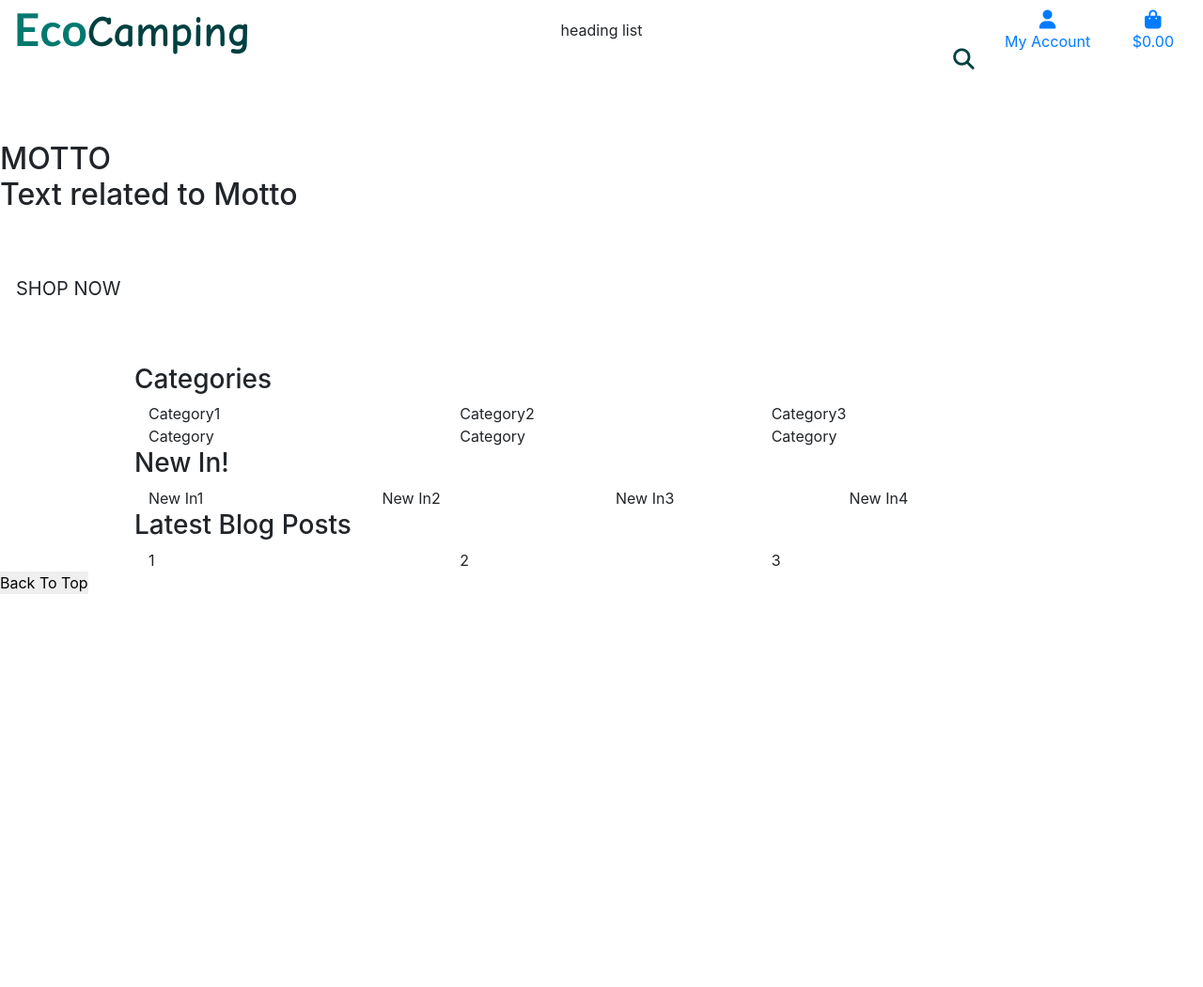
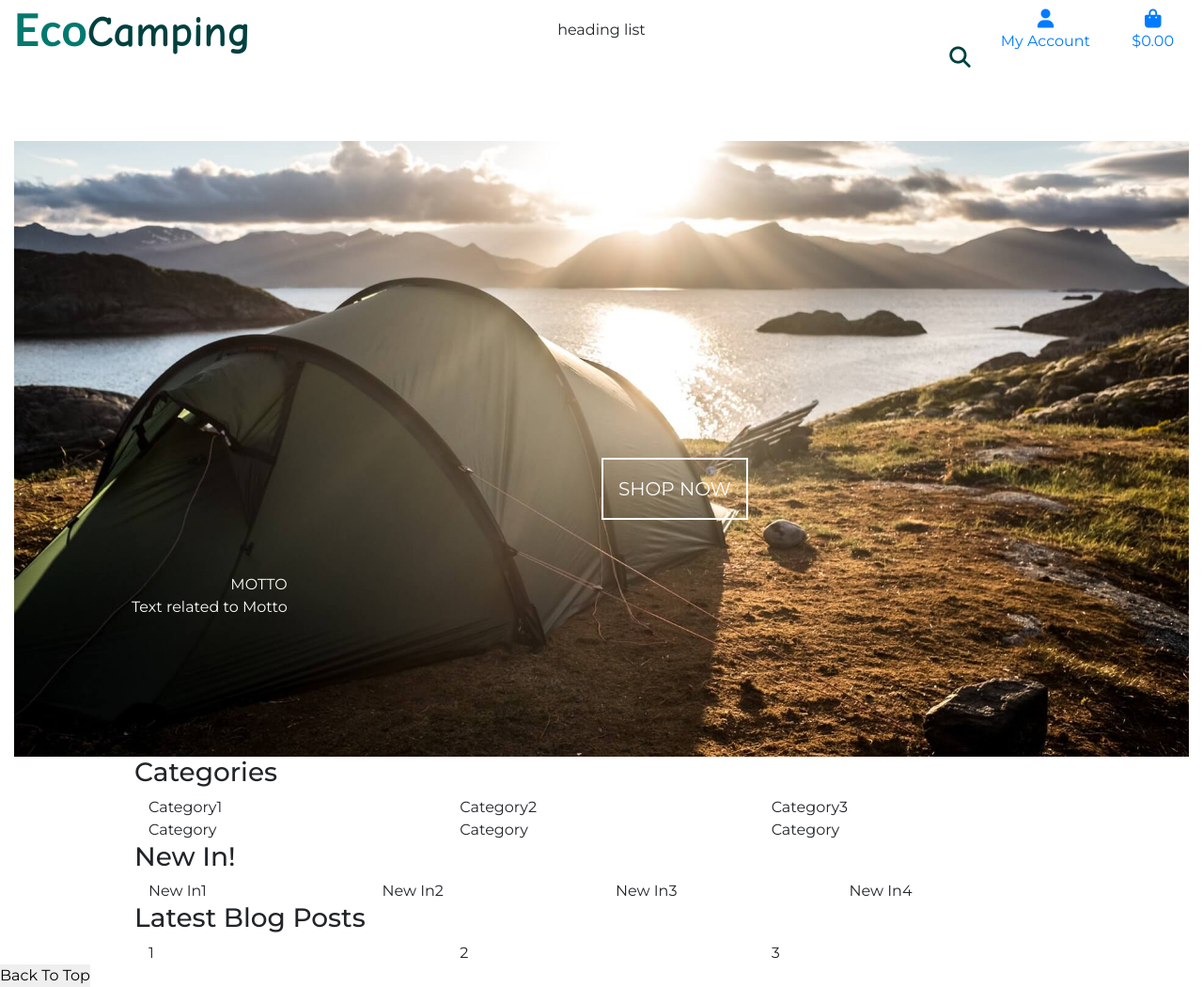
Before and after one commit to Madeline8/eco_camping, a Django app: page / in a window 1280 px wide. Shown: the whole page at 94% size. Before the commit the page ends 632 px from the top, so only its background shows below. Run offline with Django 3.2, Linux system fonts and the light colour scheme; some libraries are stand-ins or nearby versions; some web fonts are replaced.

Commit message:
Fixed homepage background img. Adjusted positioning.

```diff
--- a/home/templates/home/index.html
+++ b/home/templates/home/index.html
@@ -10,16 +10,17 @@
 {% endblock %}
 
 {% block content %}
-<div class="banner-img">
-    <div class="row">
-        <div class="col-7 col-md-6 my-auto">
-            <h2 class="">
+<div class="container-fluid">
+    <div class="row no-gutters">
+        <div class="col-12">
+            <img src="/media/homepage_img.jpg" class="banner-img" alt="Tent in the mountains.">
+            <div class="motto-text white-text">
                 MOTTO
                 <p>Text related to Motto</p>
-            </h2>
-            <div class="my-5">
+            </div>
+            <div class="shop-now-position my-5">
                 <h4>
-                    <a href="" class="btn-shop-now btn btn-lg rounded-0 text-uppercase py-3">Shop Now</a>
+                    <a href="" class="white-text btn-shop-now btn btn-lg rounded-0 text-uppercase py-3">Shop Now</a>
                 </h4>
 
             </div>
--- a/static/css/base.css
+++ b/static/css/base.css
@@ -23,6 +23,7 @@ html {
 
 body {
     height: calc(100vh - 150px);
+    font-family: 'Montserrat', sans-serif;
 }
 
 .main-logo {
@@ -48,6 +49,15 @@ body {
 
 /* /Main Styles & Base Template */
 
+/* Text Styles */
+.white-text {
+  color: #FBFCF8;
+}
+
+.btn-shop-now {
+  border: 2.5px solid white;
+}
+
 /* Homepage */
 
 /* .banner-img {
@@ -55,6 +65,7 @@ body {
     background-position: center;
     background-repeat: no-repeat;
     background-size: cover;
+    height: calc(100vh-150px);
     position: fixed;
     top: 150px;
     bottom: 0px;
@@ -62,8 +73,33 @@ body {
     right: 0px;
 } */
 
+/* https://css-tricks.com/on-object-fit-and-object-position/ */
+/* Object-fit & Object-position */
+.banner-img {
+  height: calc(100vh - 145px);
+  width: 100%;
+  object-fit: cover;
+  object-position: center center;
+}
+
+.motto-text {
+  position: absolute;
+  bottom: 20%;
+  left: 10%;
+  text-align: right;
+
+}
+
+.shop-now-position {
+  position: absolute;
+  bottom: 30%;
+  left: 50%;
+  text-align: center;
+}
+
 /* search functionality from stackoverflow */
 /* https://stackoverflow.com/questions/40626695/how-can-i-create-a-search-bar-that-slide-to-the-left-on-clicking-the-label */
+
 #searchbar
 {
   position: relative;
```
